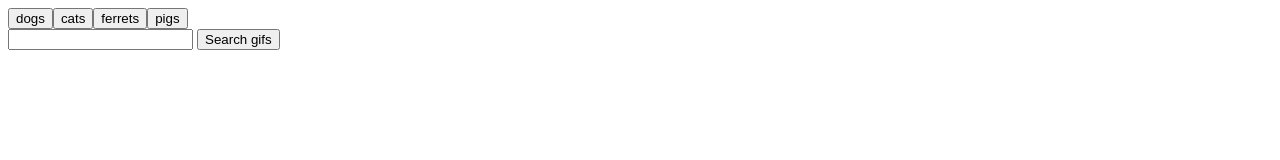
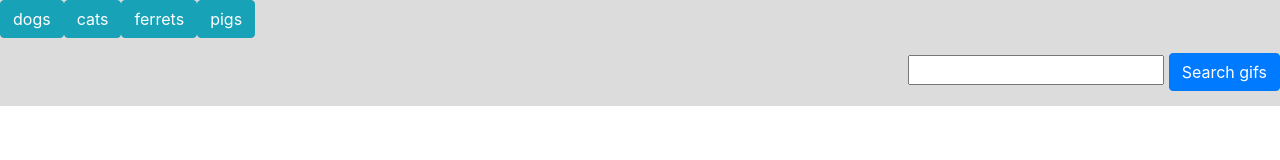
Before and after one commit to iamstu/gif-app, a plain HTML site: page index.html in a window 1280 px wide. Drawn offline with nearby package versions, Linux system fonts and the light colour scheme.

Commit message:
all major function.

```diff
--- /dev/null
+++ b/assets/css/reset.css
@@ -0,0 +1,142 @@
+/* http://meyerweb.com/eric/tools/css/reset/
+   v2.0 | 20110126
+   License: none (public domain)
+*/
+
+html,
+body,
+div,
+span,
+applet,
+object,
+iframe,
+h1,
+h2,
+h3,
+h4,
+h5,
+h6,
+p,
+blockquote,
+pre,
+a,
+abbr,
+acronym,
+address,
+big,
+cite,
+code,
+del,
+dfn,
+em,
+img,
+ins,
+kbd,
+q,
+s,
+samp,
+small,
+strike,
+strong,
+sub,
+sup,
+tt,
+var,
+b,
+u,
+i,
+center,
+dl,
+dt,
+dd,
+ol,
+ul,
+li,
+fieldset,
+form,
+label,
+legend,
+table,
+caption,
+tbody,
+tfoot,
+thead,
+tr,
+th,
+td,
+article,
+aside,
+canvas,
+details,
+embed,
+figure,
+figcaption,
+footer,
+header,
+hgroup,
+menu,
+nav,
+output,
+ruby,
+section,
+summary,
+time,
+mark,
+audio,
+video {
+
+  /* Positioning */
+  margin: 0;
+  vertical-align: baseline;
+
+  /* Box-model */
+  padding: 0;
+
+  /* Typography */
+  font-size: 100%;
+  font: inherit;
+
+  /* Visual */
+  border: 0;
+
+}
+
+/* HTML5 display-role reset for older browsers */
+article,
+aside,
+details,
+figcaption,
+figure,
+footer,
+header,
+hgroup,
+menu,
+nav,
+section { display: block; }
+
+body { line-height: 1; }
+
+ol,
+ul { list-style: none; }
+
+blockquote,
+q { quotes: none; }
+
+blockquote:before,
+blockquote:after,
+q:before,
+q:after {
+
+  /* Misc */
+  content: '';
+  content: none;
+
+}
+
+table {
+
+  /* Visual */
+  border-collapse: collapse;
+  border-spacing: 0;
+
+}
--- a/assets/css/style.css
+++ b/assets/css/style.css
@@ -0,0 +1,25 @@
+.flex-container{
+    display: flex;
+    width: 100%;
+    flex-wrap: wrap;
+}
+
+.flex-container div{
+    margin: 10px;
+}
+
+.gif-form{
+    margin: 15px 0 15px 0;
+    float: right;
+    clear: both;
+}
+
+header{
+    background-color: #DCDCDC;
+}
+
+.clearfix::after {
+    content: "";
+    clear: both;
+    display: table;
+}
--- a/assets/javascript/app.js
+++ b/assets/javascript/app.js
@@ -9,7 +9,7 @@ console.log("working")
 $("#button-area").on("click", ".gif-btn", function(){
     event.preventDefault();
     var buttonValue = $(this).text();
-    var queryUrl = "https://api.giphy.com/v1/gifs/search?q=" + buttonValue + "&api_key=F7O0JincFn8dCCobvfN2I80xj14GvuX2&limit=3";
+    var queryUrl = "https://api.giphy.com/v1/gifs/search?q=" + buttonValue + "&api_key=F7O0JincFn8dCCobvfN2I80xj14GvuX2&limit=10";
     console.log("still working");
     console.log(buttonValue);
     $("#gif-area").empty();
@@ -41,6 +41,7 @@ $("form").on("click", "#add-gif", function(){
     if (searchTerm.length > 0){
     gifButtons.push(searchTerm);
     buttonCreation();
+    $("#gif-input").val("");
     }
 });
 
@@ -48,7 +49,7 @@ function buttonCreation(){
     $("#button-area").empty();
 
     for (var i = 0; i < gifButtons.length; i++){
-        $("#button-area").append($("<button>").attr("class", "gif-btn").text(gifButtons[i]));
+        $("#button-area").append($("<button>").attr("class", "gif-btn btn btn-info").text(gifButtons[i]));
     }
 }
 
--- a/index.html
+++ b/index.html
@@ -2,19 +2,27 @@
 <html lang="en-us">
 <head>
     <title>gif Search</title>
+    <link rel="stylesheet" type="text/css" href="assets\css\reset.css">
+    <script src="https://code.jquery.com/jquery-3.3.1.slim.min.js" integrity="sha384-q8i/X+965DzO0rT7abK41JStQIAqVgRVzpbzo5smXKp4YfRvH+8abtTE1Pi6jizo" crossorigin="anonymous"></script>
+    <script src="https://cdnjs.cloudflare.com/ajax/libs/popper.js/1.14.0/umd/popper.min.js" integrity="sha384-cs/chFZiN24E4KMATLdqdvsezGxaGsi4hLGOzlXwp5UZB1LY//20VyM2taTB4QvJ" crossorigin="anonymous"></script>
+    <link rel="stylesheet" href="https://stackpath.bootstrapcdn.com/bootstrap/4.1.0/css/bootstrap.min.css" integrity="sha384-9gVQ4dYFwwWSjIDZnLEWnxCjeSWFphJiwGPXr1jddIhOegiu1FwO5qRGvFXOdJZ4" crossorigin="anonymous">
+    <script src="https://stackpath.bootstrapcdn.com/bootstrap/4.1.0/js/bootstrap.min.js" integrity="sha384-uefMccjFJAIv6A+rW+L4AHf99KvxDjWSu1z9VI8SKNVmz4sk7buKt/6v9KI65qnm" crossorigin="anonymous"></script>
     <script src="https://cdnjs.cloudflare.com/ajax/libs/jquery/3.2.1/jquery.min.js"></script>
-
+    <link rel="stylesheet" type="text/css" href="assets\css\style.css">
+    <meta name="viewport" content="width=device-width, initial-scale=1">
 </head>
 <body>
-<div id="button-area"></div>
-<div>
-    <form>
-        <label for="gif-input"></label>
-        <input type="text" id="gif-input">
-        <input id="add-gif" type="submit" value="Search gifs">
-    </form>
-</div>
-<div id="gif-area"></div>
+    <header class="clearfix">
+        <div class="flex-container" id="button-area"></div>
+        <div>
+            <form class="gif-form">
+                <label for="gif-input"></label>
+                <input type="text" id="gif-input">
+                <input class="btn btn-primary" id="add-gif" type="submit" value="Search gifs">
+            </form>
+        </div>
+    </header>
+<div class="flex-container" id="gif-area"></div>
 
 
 <script src="assets/javascript/app.js"></script>
```
